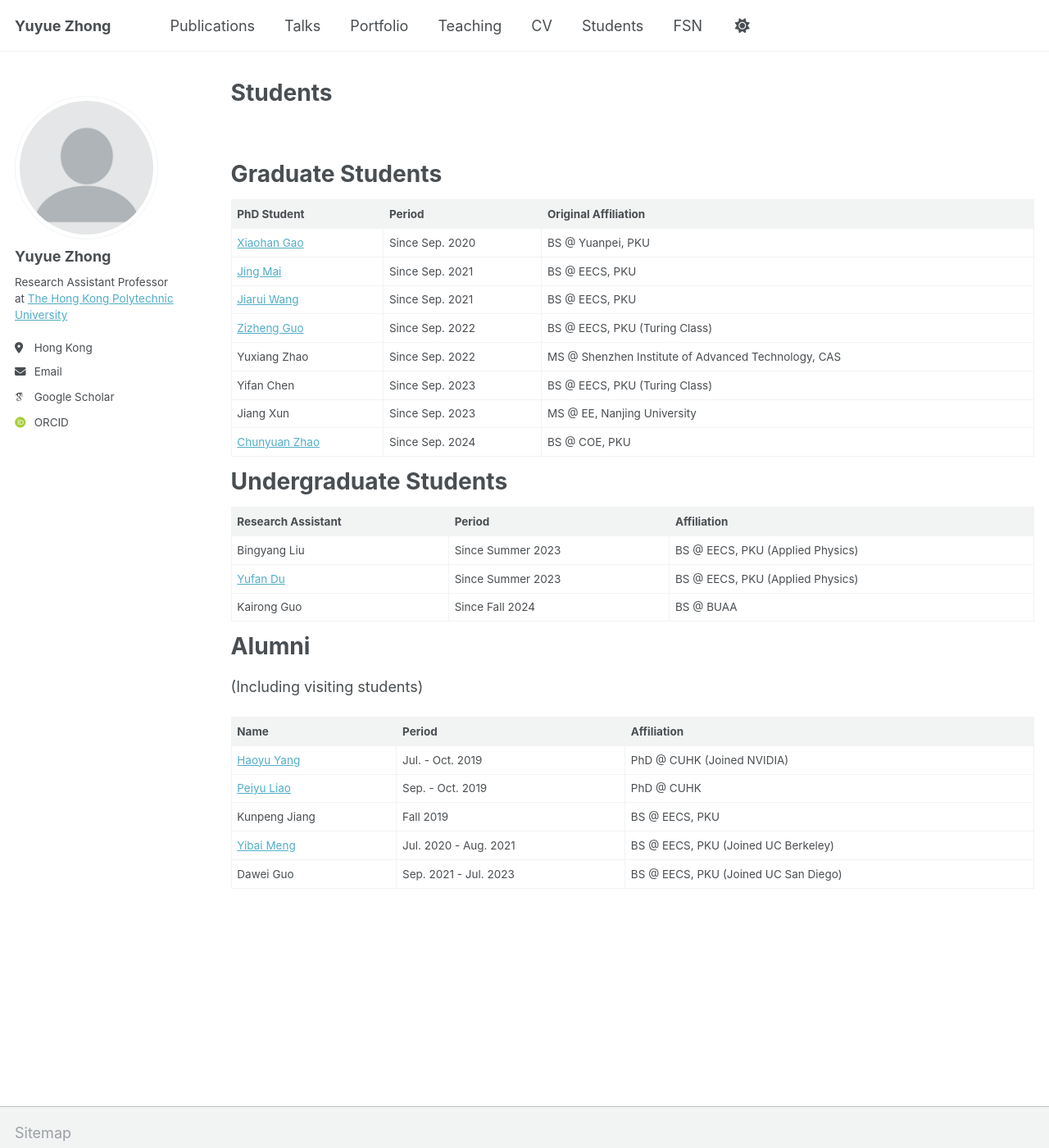
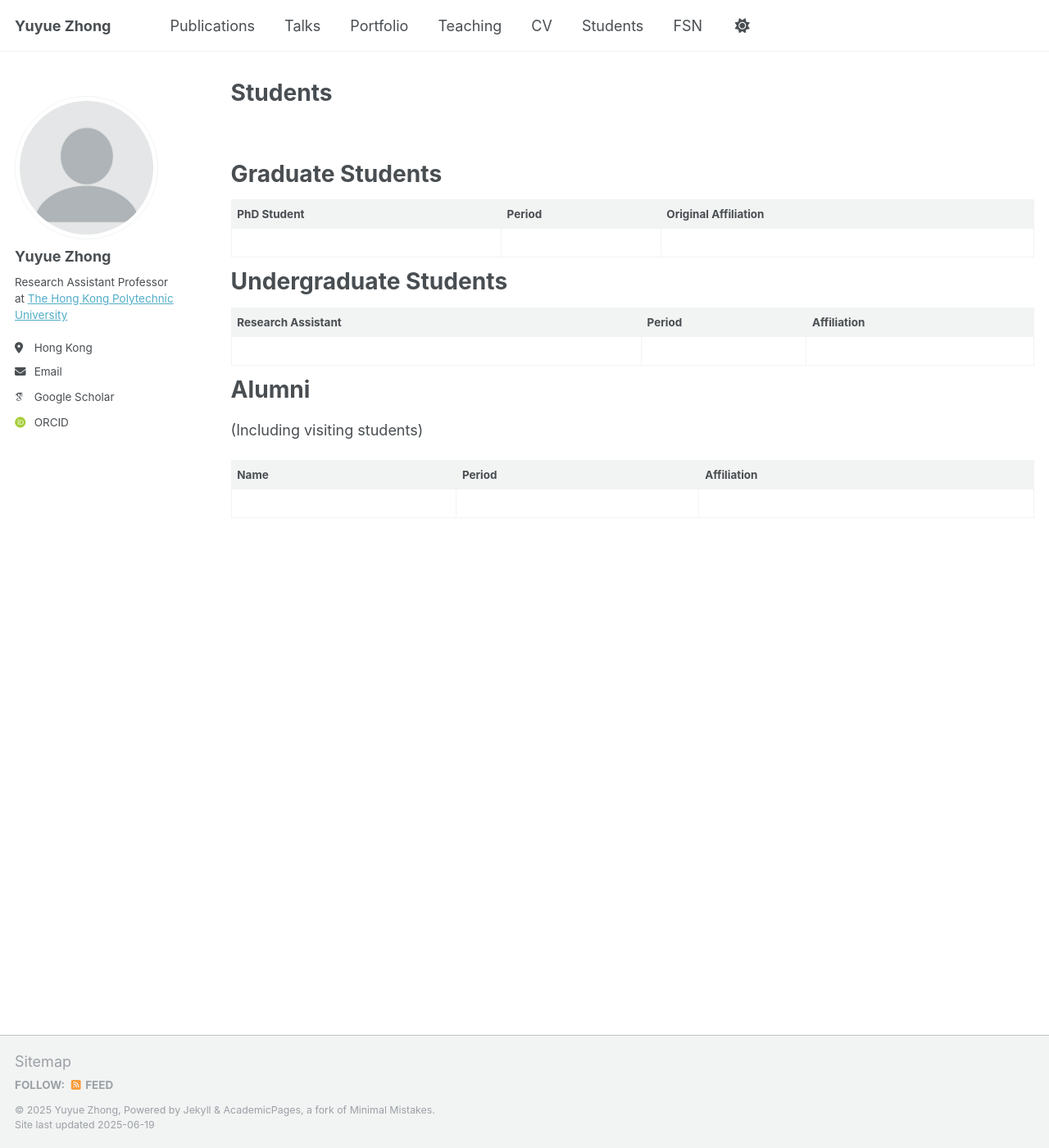
Before and after one commit to Yuyue0221/Yuyue0221.github.io, a Jekyll site: the page built from _pages/students.md, in a window 1280 px wide and 1400 px high. Shown: the whole window at 82% size. Built offline with Jekyll 4.4.1, drawn with Linux system fonts in a browser that asks for light colours; some web fonts are replaced.

Commit message:
Update students.md

```diff
--- a/_pages/students.md
+++ b/_pages/students.md
@@ -13,34 +13,17 @@ Graduate Students
 |--------------------|--------------------------------------|-----------------------------------------------------------------------|
 | PhD Student        | Period                               | Original Affiliation                                                  |
 |--------------------|--------------------------------------|-----------------------------------------------------------------------|
-| [Xiaohan Gao](https://gaoxiaohan.com/)              | Since Sep. 2020                      | BS @ Yuanpei, PKU                    |
+|             |                      |                    |
 |-----------------------------------------------------|--------------------------------------|--------------------------------------|
-| [Jing Mai](https://magic3007.github.io/)            | Since Sep. 2021                      | BS @ EECS, PKU                       |
-|-----------------------------------------------------|--------------------------------------|-----------------------------------------|
-| [Jiarui Wang](https://tomjerry213.github.io/)       | Since Sep. 2021                      | BS @ EECS, PKU                                        |
-|-----------------------------------------------------|--------------------------------------|-------------------------------------------------------|
-| [Zizheng Guo](https://guozz.cn/)                    | Since Sep. 2022                      | BS @ EECS, PKU (Turing Class)                         |
-|-----------------------------------------------------|--------------------------------------|-------------------------------------------------------|
-| Yuxiang Zhao                                        | Since Sep. 2022                      | MS @ Shenzhen Institute of Advanced Technology, CAS        |
-|-----------------------------------------------------|--------------------------------------|-------------------------------------------------------|
-| Yifan Chen                                          | Since Sep. 2023                      | BS @ EECS, PKU (Turing Class)        |
-|-----------------------------------------------------|--------------------------------------|-------------------------------------------------------|
-| Jiang Xun                                           | Since Sep. 2023                      | MS @ EE, Nanjing University          |
-|-----------------------------------------------------|--------------------------------------|-------------------------------------------------------|
-| [Chunyuan Zhao](https://chunyuanzhao.me/)           | Since Sep. 2024                      | BS @ COE, PKU                        |
-|-----------------------------------------------------|--------------------------------------|-------------------------------------------------------|
+
 
 Undergraduate Students
 ======
 
 |-----------------------------------------------------|--------------------------------------|--------------------------------------|
 | Research Assistant                                  | Period                               | Affiliation                          |
-|-----------------------------------------------------|--------------------------------------|--------------------------------------|
-| Bingyang Liu                                        | Since Summer 2023                    | BS @ EECS, PKU (Applied Physics)       |
-|-----------------------------------------------------|--------------------------------------|--------------------------------------|
-| [Yufan Du](https://yufandu.com/)                    | Since Summer 2023                    | BS @ EECS, PKU (Applied Physics)       |
-|-----------------------------------------------------|--------------------------------------|--------------------------------------|
-| Kairong Guo                                         | Since Fall 2024                      | BS @ BUAA                            |
+|--------------------|--------------------------------------|-----------------------------------------------------------------------|
+|             |                      |                    |
 |-----------------------------------------------------|--------------------------------------|--------------------------------------|
 
 Alumni
@@ -50,14 +33,6 @@ Alumni
 
 |-----------------------------------------------------|--------------------------------------|--------------------------------------|
 | Name                                                | Period                               | Affiliation                          |
+|--------------------|--------------------------------------|-----------------------------------------------------------------------|
+|             |                      |                    |
 |-----------------------------------------------------|--------------------------------------|--------------------------------------|
-| [Haoyu Yang](https://phdyang007.github.io/)         | Jul. - Oct. 2019                     | PhD @ CUHK (Joined NVIDIA)           |
-|-----------------------------------------------------|--------------------------------------|--------------------------------------|
-| [Peiyu Liao](https://enzoleo.github.io/)            | Sep. - Oct. 2019                     | PhD @ CUHK                           |
-|-----------------------------------------------------|--------------------------------------|--------------------------------------|
-| Kunpeng Jiang                                       | Fall 2019                            | BS @ EECS, PKU                       |
-|-----------------------------------------------------|--------------------------------------|--------------------------------------|
-| [Yibai Meng](https://www.mengyibai.com/)            | Jul. 2020 - Aug. 2021                | BS @ EECS, PKU (Joined UC Berkeley)  |
-|-----------------------------------------------------|--------------------------------------|--------------------------------------|
-| Dawei Guo                                           | Sep. 2021 - Jul. 2023                | BS @ EECS, PKU (Joined UC San Diego) |
-|-----------------------------------------------------|--------------------------------------|--------------------------------------|
```
